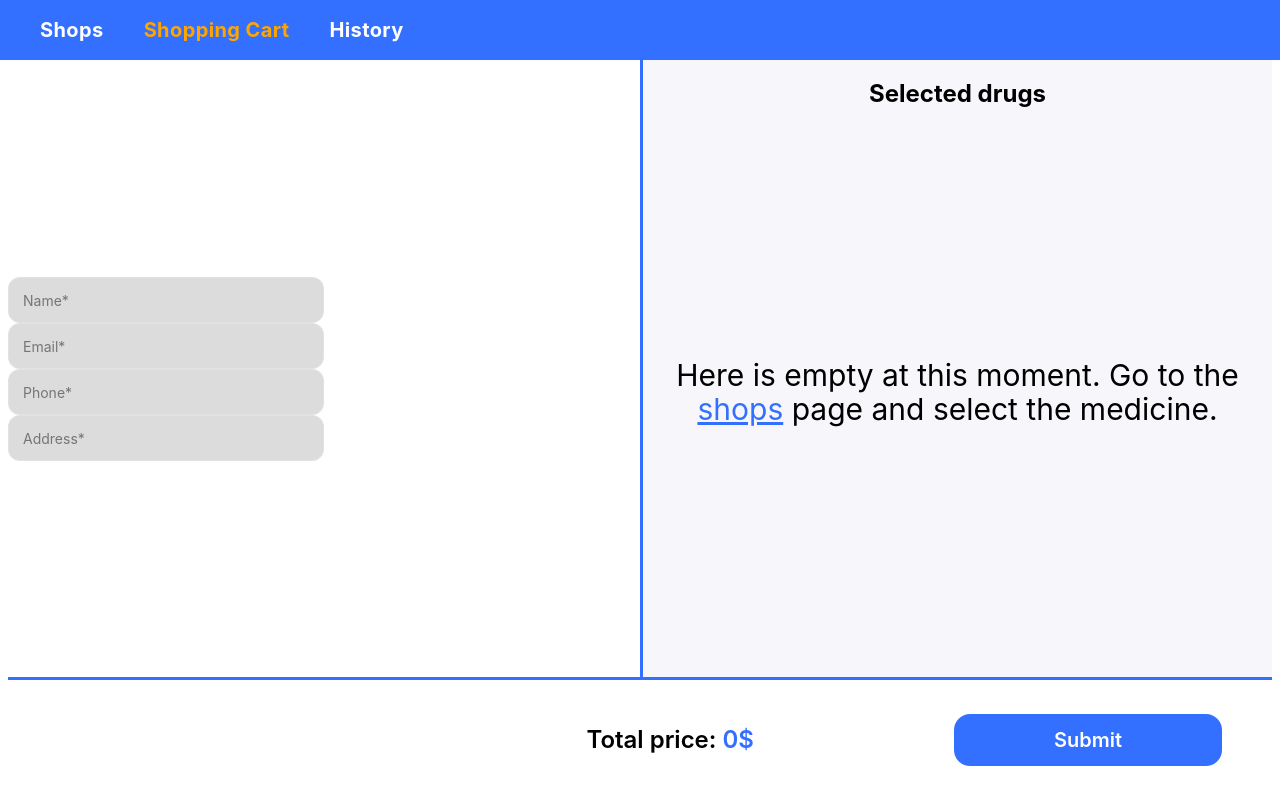
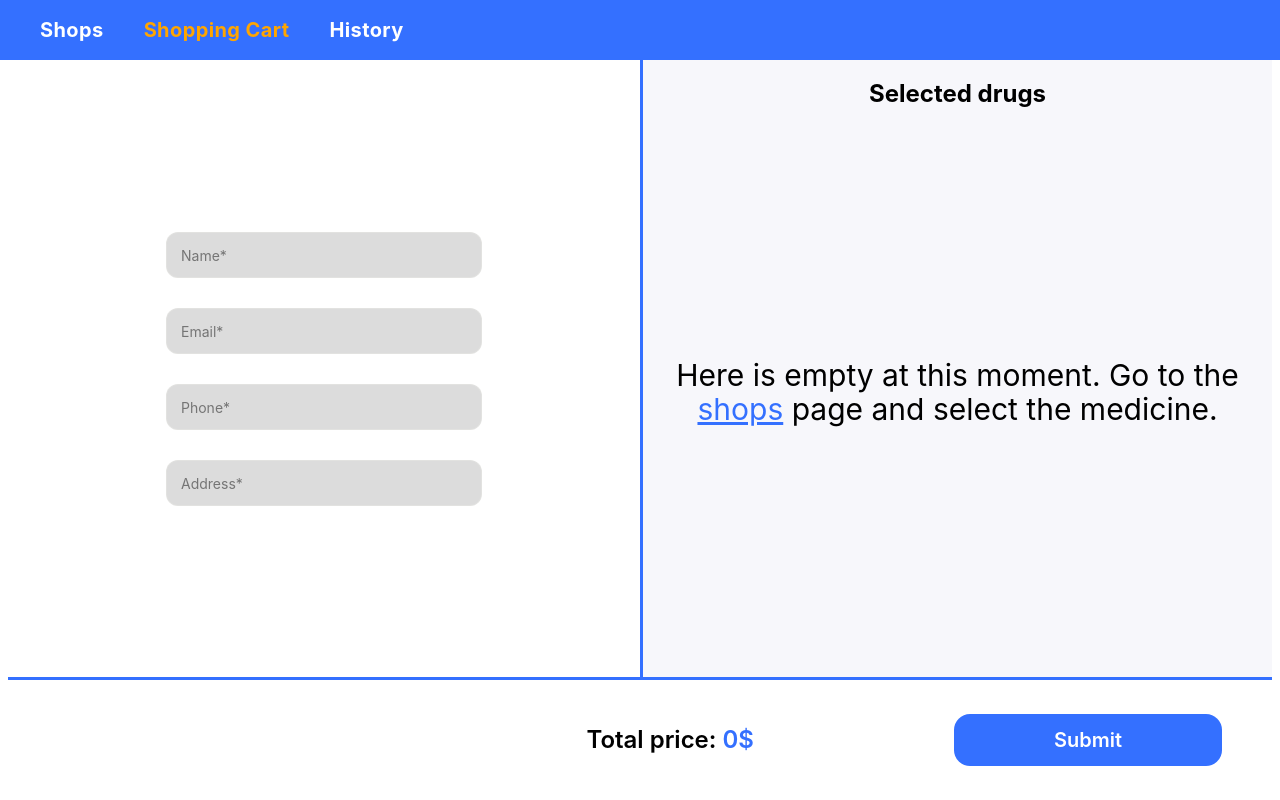
Before and after one commit to Movash/medicine-delivery-app, a React (Create React App) app: page /shoppingCart in a window 1280 px wide. Built offline with nearby package versions, Linux system fonts and the light colour scheme.

Commit message:
add_inputs_cont_styles

```diff
--- a/src/components/UserForm/UserForm.jsx
+++ b/src/components/UserForm/UserForm.jsx
@@ -1,12 +1,12 @@
 import sprite from '../../images/sprite.svg';
-import { FormCont, UserFormInput } from './UserForm.styled';
+import { FormCont, InputsCont, UserFormInput } from './UserForm.styled';
 
 const UserForm = ({ formik }) => {
 
   return (
     <FormCont>
       <form id="userForm" onSubmit={formik.handleSubmit}>
-        <div className="inputs-cont">
+        <InputsCont>
           <div className="input-cont">
             <UserFormInput
               autoComplete="off"
@@ -171,7 +171,7 @@ const UserForm = ({ formik }) => {
                 </div>
               )}
           </div>
-        </div>
+        </InputsCont>
       </form>
     </FormCont>
   );
```
